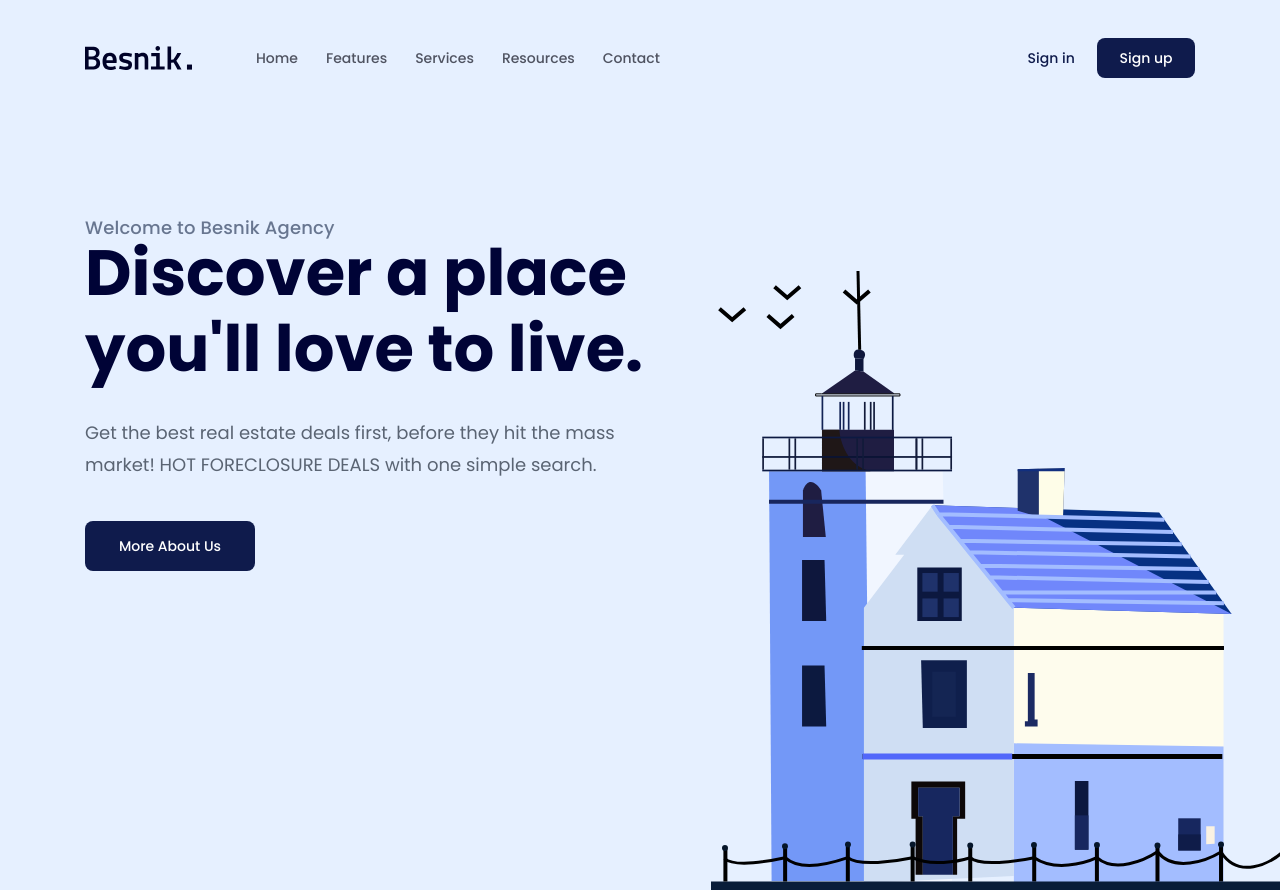
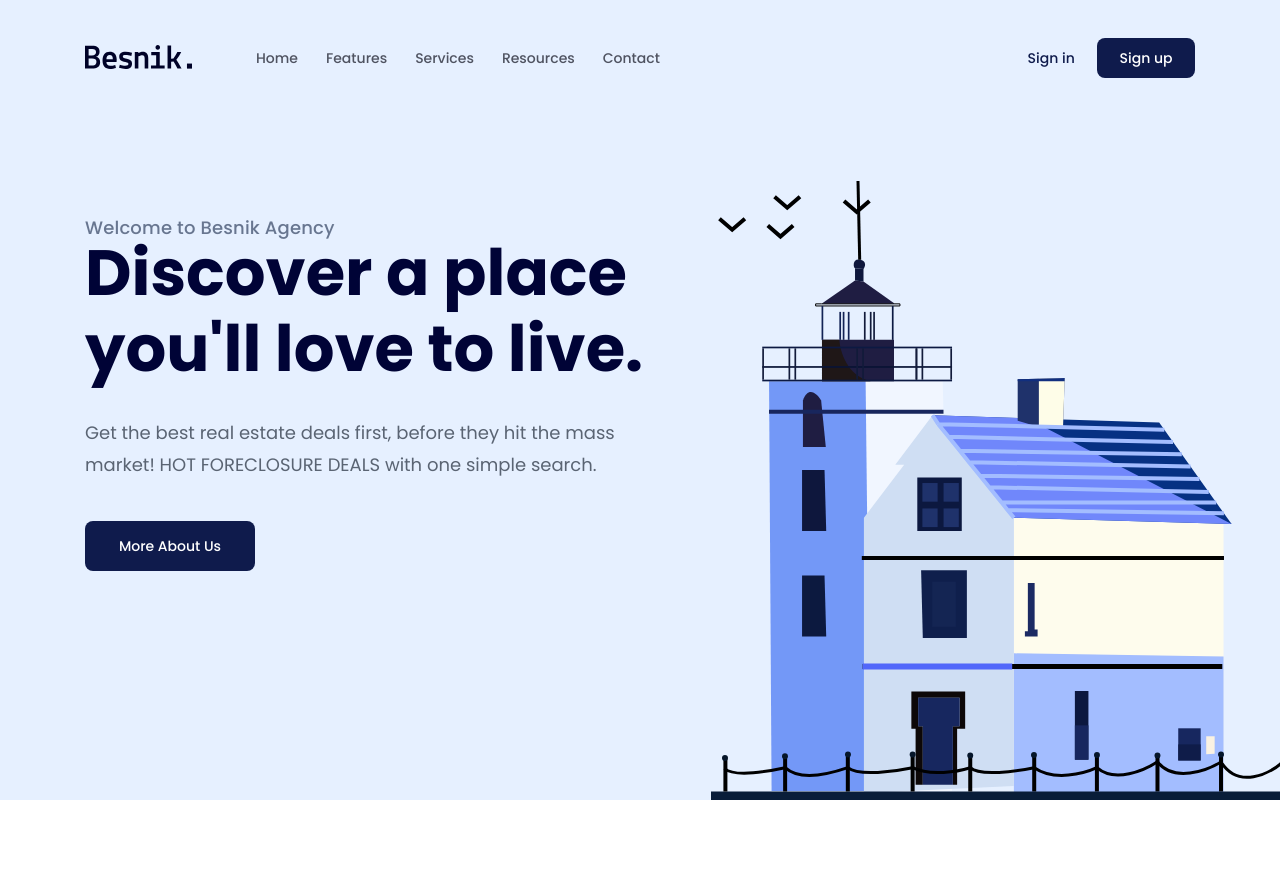
Before and after one commit to Phiphungg/websiteBasic-figma01, a plain HTML site: page project1/index.html in a window 1280 px wide. Shown: the top 890 px of the page. Drawn offline with Linux system fonts and the light colour scheme.

Commit message:
Fix bug image hero

```diff
--- a/project1/assets/css/style.css
+++ b/project1/assets/css/style.css
@@ -65,7 +65,7 @@ a {
   display: flex;
   flex-direction: column;
   background-color: #e6f0ff;
-  height: 100vh;
+  height: calc(100vh - 90px);
 }
 
 .navbar {
--- a/project1/index.html
+++ b/project1/index.html
@@ -28,7 +28,7 @@
                 <!-- Navbar -->
                 <nav class="navbar">
                     <!-- Logo -->
-                    <img src="./assets/img/logo.svg" alt="Besnik.">
+                    <a href="#!"><img src="./assets/img/logo.svg" alt="Besnik."></a>
 
                     <!-- Navigation -->
                     <ul>
```
